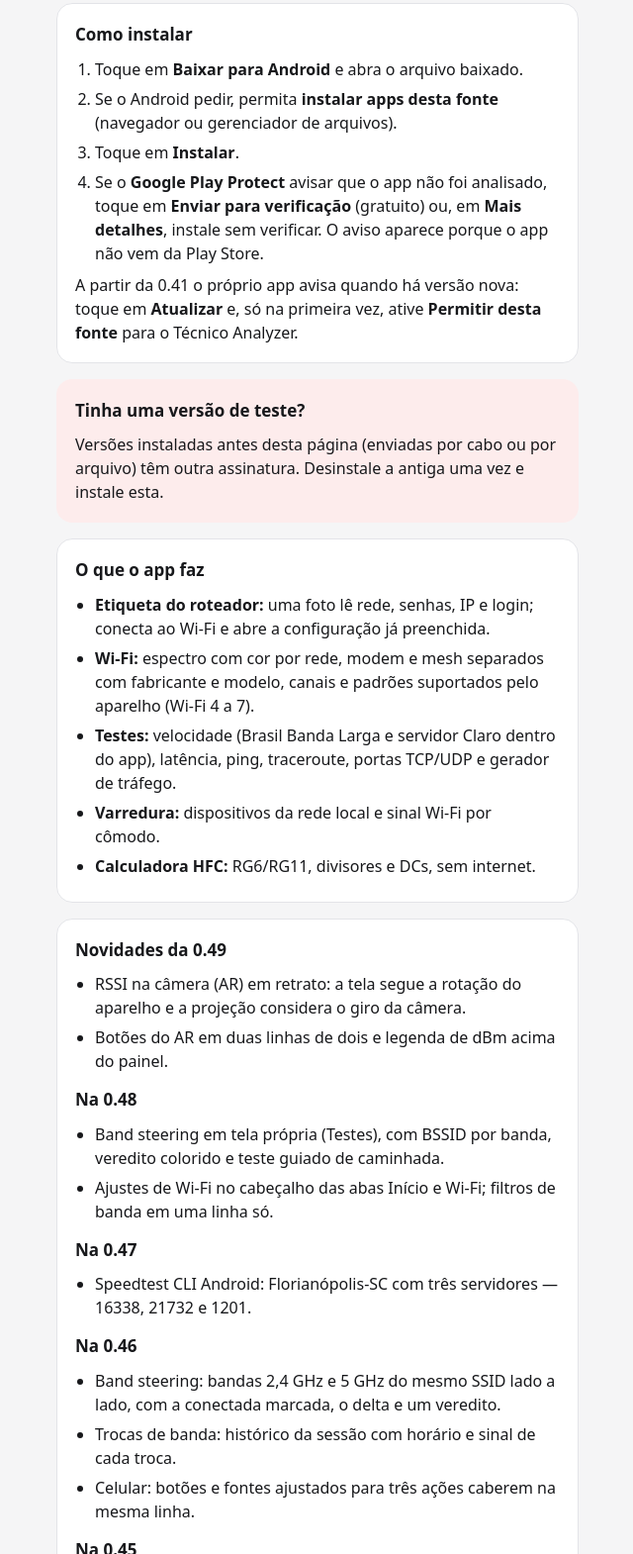
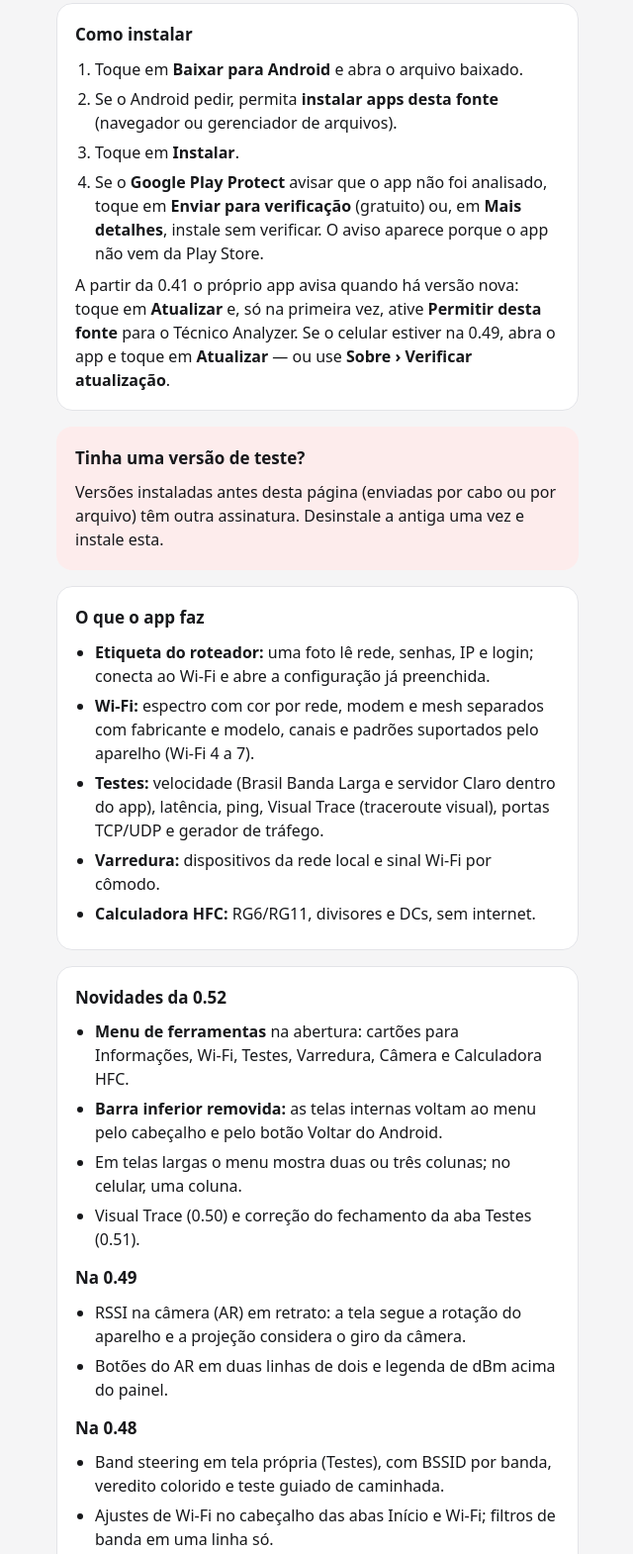
Before and after one commit to fbrendler/tecnico-analyzer-download, a plain HTML site: page index.html in a window 1280 px wide. Shown: the part 825-2395 px from the top of the page at 99% size, without its empty margins (319-959 px from the left). Drawn offline with Linux system fonts and the light colour scheme.

Commit message:
Pagina: versao 0.52

```diff
--- a/index.html
+++ b/index.html
@@ -50,7 +50,7 @@
   </div>
 
   <a class="download" href="https://github.com/fbrendler/tecnico-analyzer-download/releases/latest/download/tecnico-analyzer.apk">Baixar para Android</a>
-  <p class="meta">Versão 0.49 · 30 MB · Android 11 ou mais recente</p>
+  <p class="meta">Versão 0.52 · 30 MB · Android 11 ou mais recente</p>
 
   <section class="card">
     <h2>Telas</h2>
@@ -73,7 +73,7 @@
       <li>Toque em <b>Instalar</b>.</li>
       <li>Se o <b>Google Play Protect</b> avisar que o app não foi analisado, toque em <b>Enviar para verificação</b> (gratuito) ou, em <b>Mais detalhes</b>, instale sem verificar. O aviso aparece porque o app não vem da Play Store.</li>
     </ol>
-    <p style="margin:8px 0 0">A partir da 0.41 o próprio app avisa quando há versão nova: toque em <b>Atualizar</b> e, só na primeira vez, ative <b>Permitir desta fonte</b> para o Técnico Analyzer.</p>
+    <p style="margin:8px 0 0">A partir da 0.41 o próprio app avisa quando há versão nova: toque em <b>Atualizar</b> e, só na primeira vez, ative <b>Permitir desta fonte</b> para o Técnico Analyzer. Se o celular estiver na 0.49, abra o app e toque em <b>Atualizar</b> — ou use <b>Sobre › Verificar atualização</b>.</p>
   </section>
 
   <section class="card warn">
@@ -86,14 +86,21 @@
     <ul>
       <li><b>Etiqueta do roteador:</b> uma foto lê rede, senhas, IP e login; conecta ao Wi-Fi e abre a configuração já preenchida.</li>
       <li><b>Wi-Fi:</b> espectro com cor por rede, modem e mesh separados com fabricante e modelo, canais e padrões suportados pelo aparelho (Wi-Fi 4 a 7).</li>
-      <li><b>Testes:</b> velocidade (Brasil Banda Larga e servidor Claro dentro do app), latência, ping, traceroute, portas TCP/UDP e gerador de tráfego.</li>
+      <li><b>Testes:</b> velocidade (Brasil Banda Larga e servidor Claro dentro do app), latência, ping, Visual Trace (traceroute visual), portas TCP/UDP e gerador de tráfego.</li>
       <li><b>Varredura:</b> dispositivos da rede local e sinal Wi-Fi por cômodo.</li>
       <li><b>Calculadora HFC:</b> RG6/RG11, divisores e DCs, sem internet.</li>
     </ul>
   </section>
 
   <section class="card">
-    <h2>Novidades da 0.49</h2>
+    <h2>Novidades da 0.52</h2>
+    <ul>
+      <li><b>Menu de ferramentas</b> na abertura: cartões para Informações, Wi-Fi, Testes, Varredura, Câmera e Calculadora HFC.</li>
+      <li><b>Barra inferior removida:</b> as telas internas voltam ao menu pelo cabeçalho e pelo botão Voltar do Android.</li>
+      <li>Em telas largas o menu mostra duas ou três colunas; no celular, uma coluna.</li>
+      <li>Visual Trace (0.50) e correção do fechamento da aba Testes (0.51).</li>
+    </ul>
+    <h2 style="margin-top:14px">Na 0.49</h2>
     <ul>
       <li>RSSI na câmera (AR) em retrato: a tela segue a rotação do aparelho e a projeção considera o giro da câmera.</li>
       <li>Botões do AR em duas linhas de dois e legenda de dBm acima do painel.</li>
@@ -134,7 +141,7 @@
 
   <footer>
     by <b>BRENDLER™</b><br>
-    <code>SHA-256 do APK 0.49: f4c8b21f920ab47f1b1f142d8fd91abd167556e39d184c1588dbdb20e271ef03</code>
+    <code>SHA-256 do APK 0.52: 98cdeb9424a94f7d15e376fa3f2c6e24a7cc8074f72c115048ba7c1f74cab5ac</code>
   </footer>
 </main>
 </body>
```
